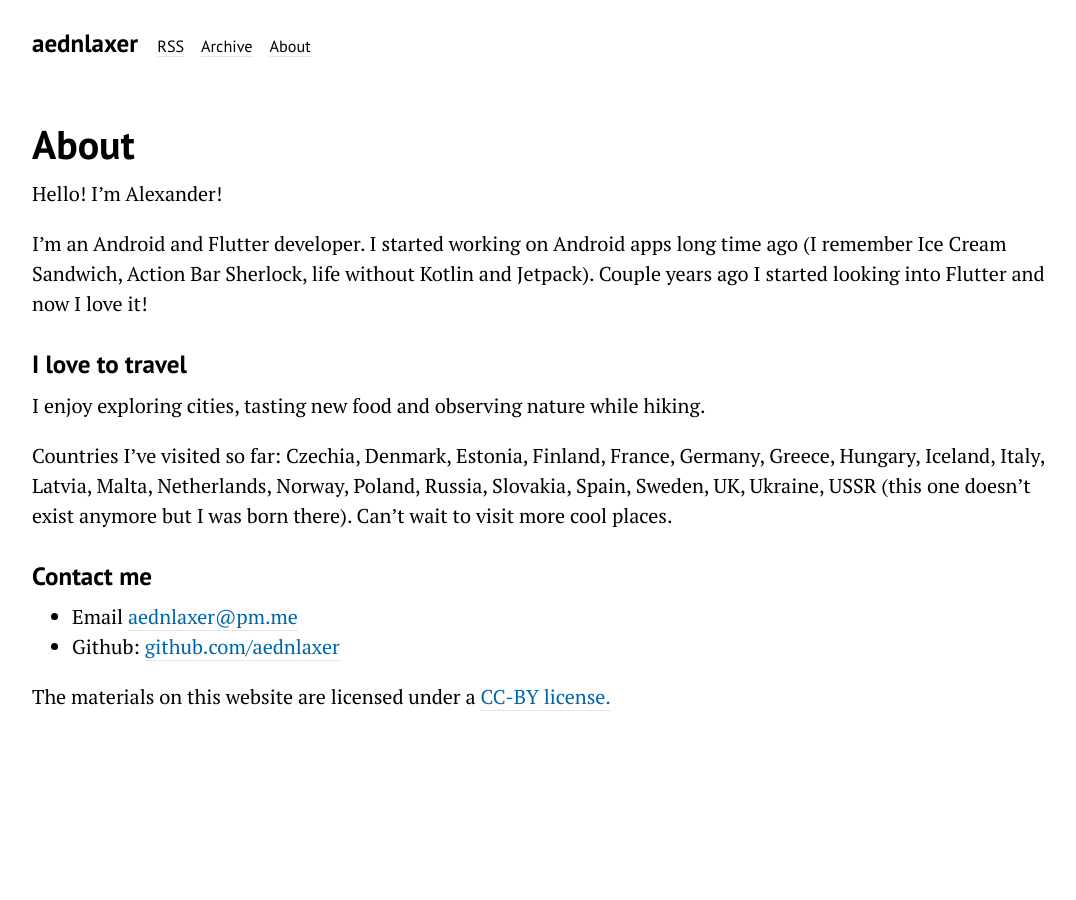
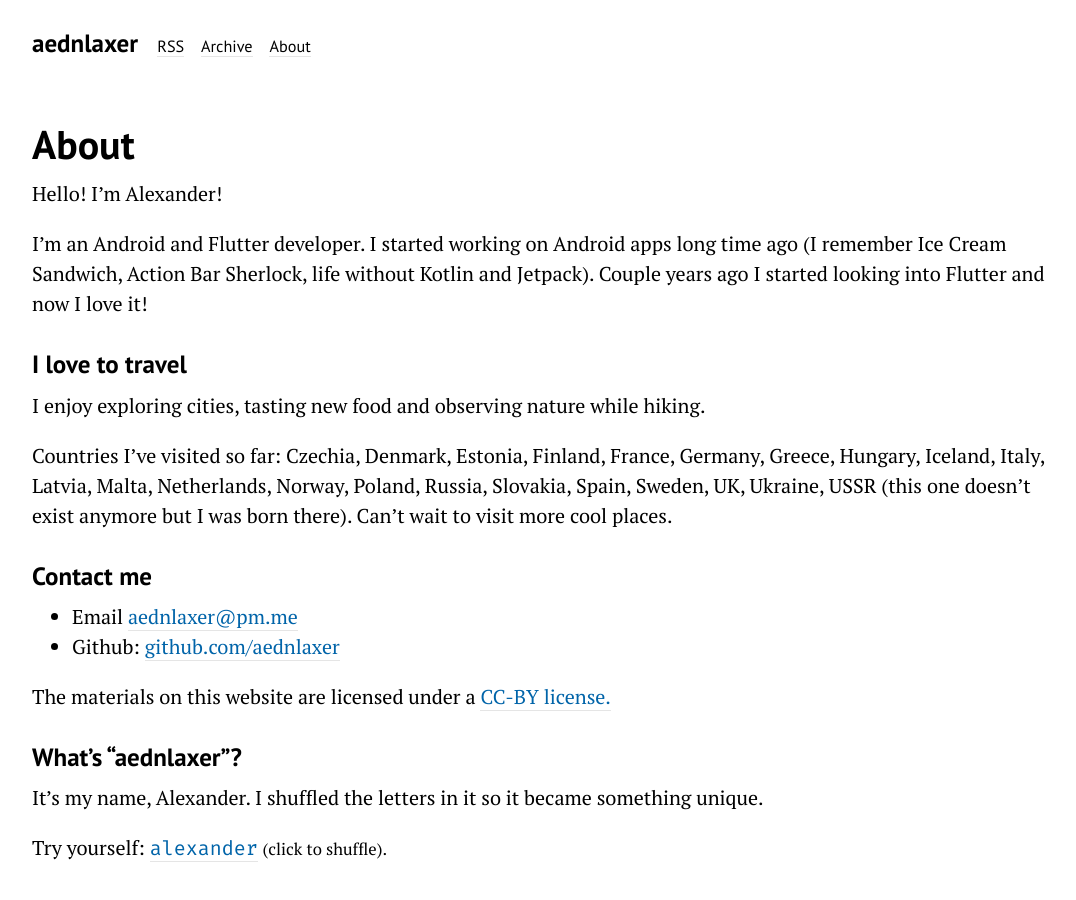
Before and after one commit to aednlaxer/aednlaxer.github.io, a Jekyll site: the page built from about.md, in a window 1280 px wide. Shown: the whole page, without its empty margins (96-1172 px from the left). Built offline with Jekyll 4.4.1, drawn with Linux system fonts in a browser that asks for light colours.

Commit message:
Update about.md

```diff
--- a/about.md
+++ b/about.md
@@ -2,6 +2,8 @@
 layout: page
 title: About
 ---
+
+<script src="../assets/js/aednlaxerer.js"></script>
 
 Hello! I'm Alexander!
 
@@ -19,3 +21,9 @@
 - Github: <a href="https://github.com/aednlaxer">github.com/aednlaxer</a>
 
 The materials on this website are licensed under a <a href="https://creativecommons.org/licenses/by/4.0/">CC-BY license.</a>
+
+### What's "aednlaxer"?
+
+It's my name, Alexander. I shuffled the letters in it so it became something unique.
+
+Try yourself: <a id="nickname" href="javascript:generateNickname();">alexander</a> <small>(click to shuffle).</small>
--- /dev/null
+++ b/assets/js/aednlaxerer.js
@@ -0,0 +1,10 @@
+function shuffle(original) {
+  let list = original.split('')
+  list = list.sort(() => Math.random() - 0.5)
+  return list.join('')
+}
+
+function generateNickname() {
+  let shuffled = 'a' + shuffle('lexand') + 'er'
+  document.getElementById('nickname').innerHTML = shuffled
+}
--- a/css/style.scss
+++ b/css/style.scss
@@ -262,3 +262,7 @@
 .pagination {
   margin-bottom: 100px;
 }
+
+#nickname {
+  font-family: $code-font-family;
+}
```
